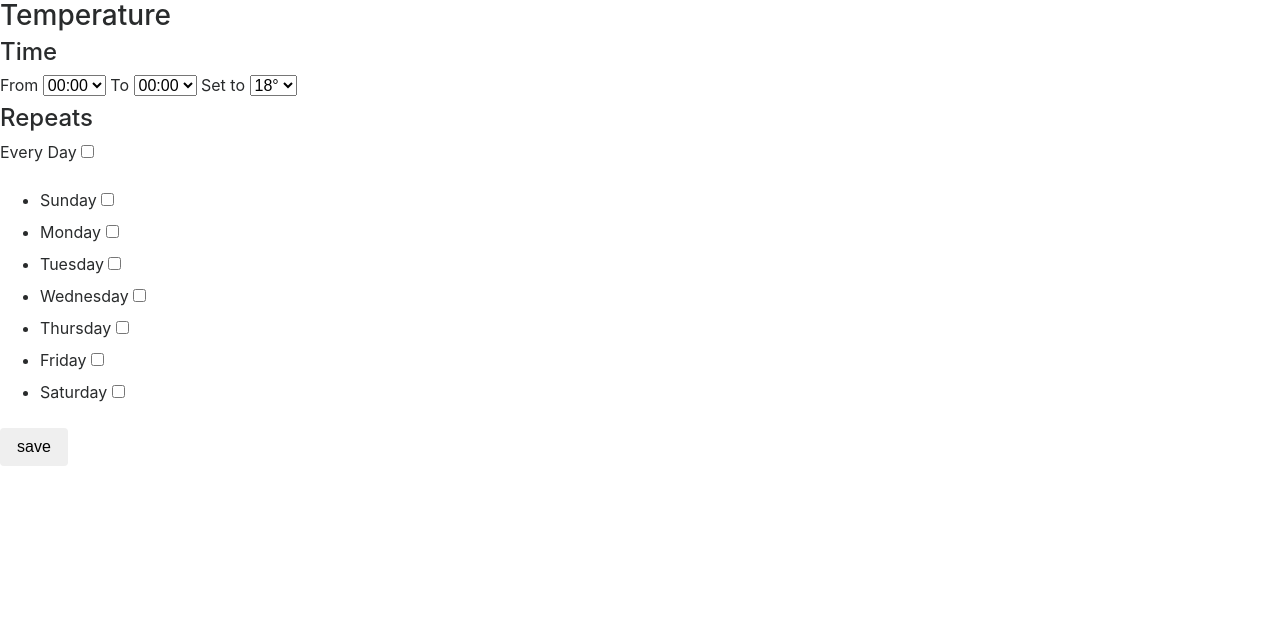
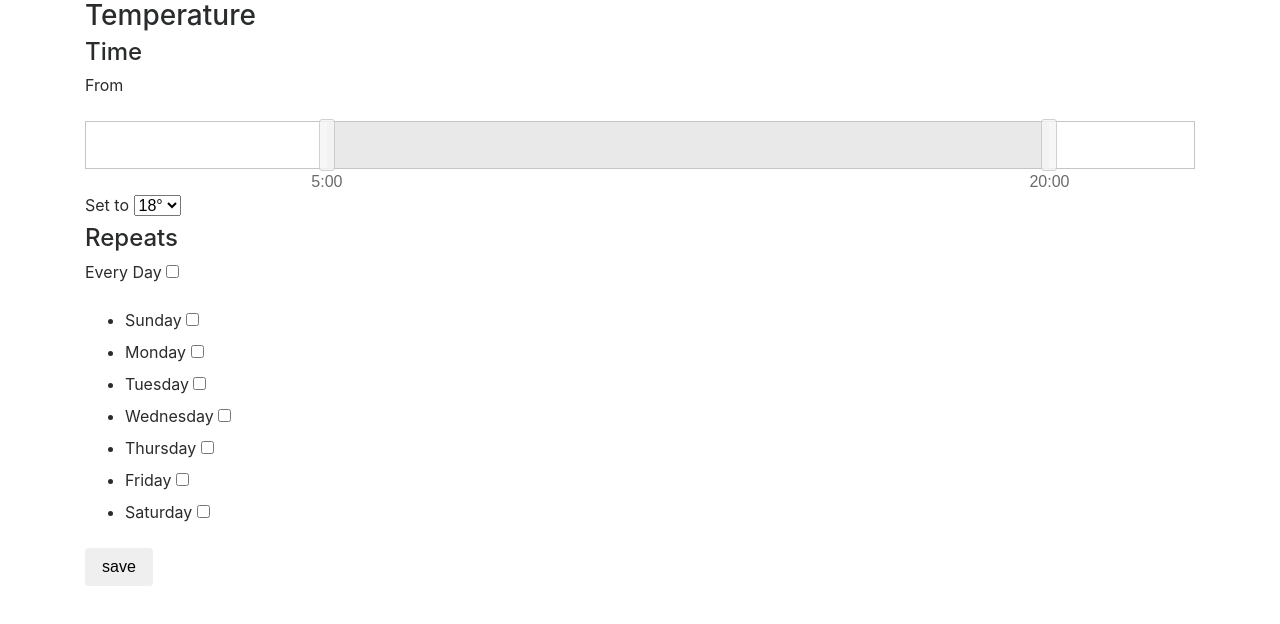
Before and after one commit to captainCoolMJ/greenhouse, a website: page setup-manual.html in a window 1280 px wide. Drawn offline with nearby package versions, Linux system fonts and the light colour scheme.

Commit message:
added the temp slider for to and from time fields

```diff
--- /dev/null
+++ b/css/range-slider.css
@@ -0,0 +1,23 @@
+.range-slider {
+    margin: 1em 0 1.5em 0;
+    border-radius: 0;
+    height: 3em;
+}
+.range-slider.range-slider.range-slider.range-slider span {
+    height: auto;
+    top: -3px;
+    bottom: -3px;
+    width: 1em;
+    margin-left: -.5em;
+    opacity: .8;
+    outline: none;
+    cursor: ew-resize;
+}
+.range-slider i {
+    position: absolute;
+    font-style: normal;
+    top: 100%;
+    left: 50%;
+    color: #454545 !important;
+    transform: translateX(-50%);
+}
--- /dev/null
+++ b/js/range-slider.js
@@ -0,0 +1,34 @@
+const rangeSlider = (selector) => {
+    const initialValues = [ 5, 20 ]
+
+    this.setSliderLabels = (fromValue, toValue) => {
+        if(Array.isArray(fromValue)) {
+            toValue = fromValue[1]
+            fromValue = fromValue[0]
+        }
+        const fromRanger = $(selector).find('span')[0]
+        const toRanger = $(selector).find('span')[1]
+        $(fromRanger).children().remove()
+        $(toRanger).children().remove()
+        $(fromRanger).html(`<i>${fromValue}</i>`)
+        $(toRanger).html(`<i>${toValue}</i>`)
+    }
+    $(selector).slider({
+        range: true,
+        min: 0,
+        max: 23,
+        values: initialValues,
+        slide: ( event, ui ) => {
+            const fromValue = `${ui.values[0]}:00`
+            const toValue = `${ui.values[1]}:00`
+            this.setSliderLabels(fromValue, toValue)
+            $(`${selector}-from`).val(fromValue)
+            $(`${selector}-to`).val(toValue)
+        }
+    })
+    this.setSliderLabels(initialValues.map(item => item+':00'))
+}
+
+(function($) {
+    rangeSlider('#time-range')
+})(jQuery)
--- a/setup-manual.html
+++ b/setup-manual.html
@@ -5,7 +5,8 @@
 	<title>Document</title>
 
 	<link rel="stylesheet" type="text/css" href="vendor/bootstrap/css/bootstrap.css">
-
+	<link rel="stylesheet" href="//code.jquery.com/ui/1.12.1/themes/base/jquery-ui.css">
+	<link rel="stylesheet" href="./css/range-slider.css">
 	<style>
 		.search {
 			position: relative;
@@ -27,7 +28,7 @@
 	</style>
 </head>
 <body>
-
+	<div class="container">
 	<form id="temperature-form">
 		<h3>Temperature</h3>
 
@@ -36,24 +37,9 @@
 			<h4>Time</h4>
 
 			<label>From</label>
-			<select name="time-from">
-				<option value="0000">00:00</option>
-				<option value="0100">01:00</option>
-				<option value="0200">02:00</option>
-				<option value="0300">03:00</option>
-				<option value="0400">04:00</option>
-				<option value="0500">05:00</option>
-			</select>
-
-			<label>To</label>
-			<select name="time-to">
-				<option value="0000">00:00</option>
-				<option value="0100">01:00</option>
-				<option value="0200">02:00</option>
-				<option value="0300">03:00</option>
-				<option value="0400">04:00</option>
-				<option value="0500">05:00</option>
-			</select>
+			<div id="time-range" class="range-slider"></div>
+			<input type="hidden" name="time-from" id="time-range-from">
+			<input type="hidden" name="time-to" id="time-range-to">
 
 			<label>Set to</label>
 			<select name="temp">
@@ -122,10 +108,11 @@
 
 		<input type="submit" class="btn" value="save" />
 	</form>
-
+	</div>
 	<script src="https://code.jquery.com/jquery-3.2.1.js"></script>
 	<!-- <script type="text/javascript" src="vendor/bootstrap/js/bootstrap.js"></script> -->
-
+	<script src="https://code.jquery.com/ui/1.12.1/jquery-ui.js"></script>
+	<script src="./js/range-slider.js"></script>
 	<script>
 	var $tempForm = $('#temperature-form');
 
```
Also changed, not shown: css/monitor.css (renamed from monitor/monitor.css, +2 -5 lines), monitor.html (+2 -2 lines), js/monitor.js (renamed from monitor/monitor.js).
